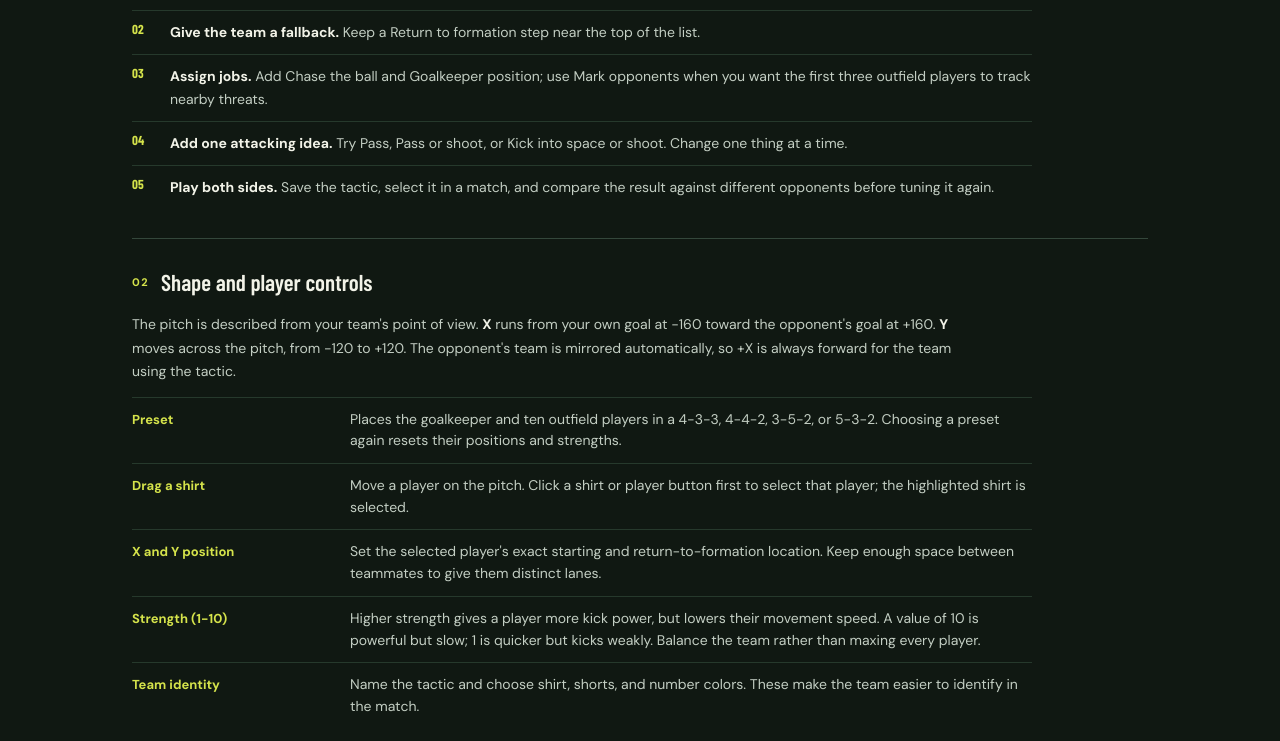
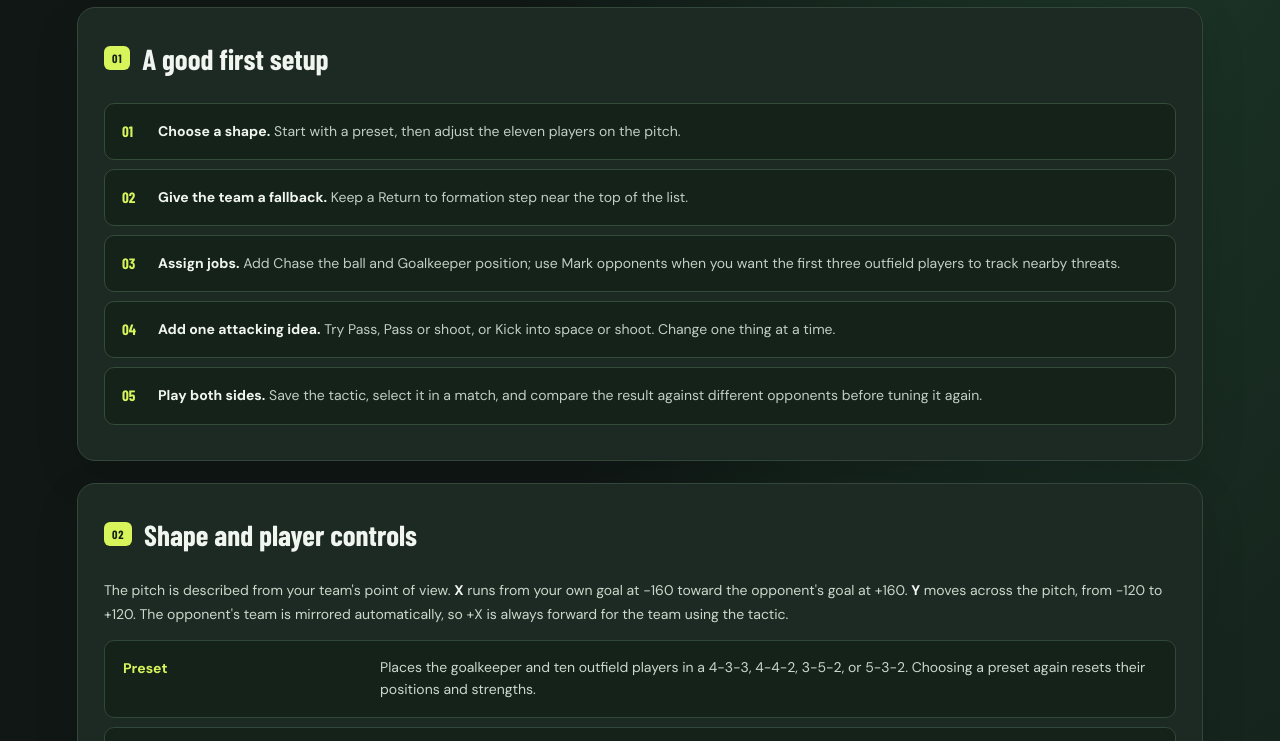
Before and after one commit to tcorral/touchline, a website: page manual.html in a window 1280 px wide. Shown: the part 298-1039 px from the top of the page. Drawn offline with nearby package versions, Linux system fonts and the light colour scheme; a web font is replaced by a local one.

Commit message:
Apply matchday redesign to manual.html

```diff
--- a/manual.html
+++ b/manual.html
@@ -6,6 +6,7 @@
  <title data-i18n="titleManual">Tactic manual</title>
  <link rel="stylesheet" href="tactics.css?v=3">
  <link rel="stylesheet" href="manual.css?v=3">
+ <link rel="stylesheet" href="matchday-pages.css?v=1">
 </head>
 <body>
  <header class="topbar">
```
